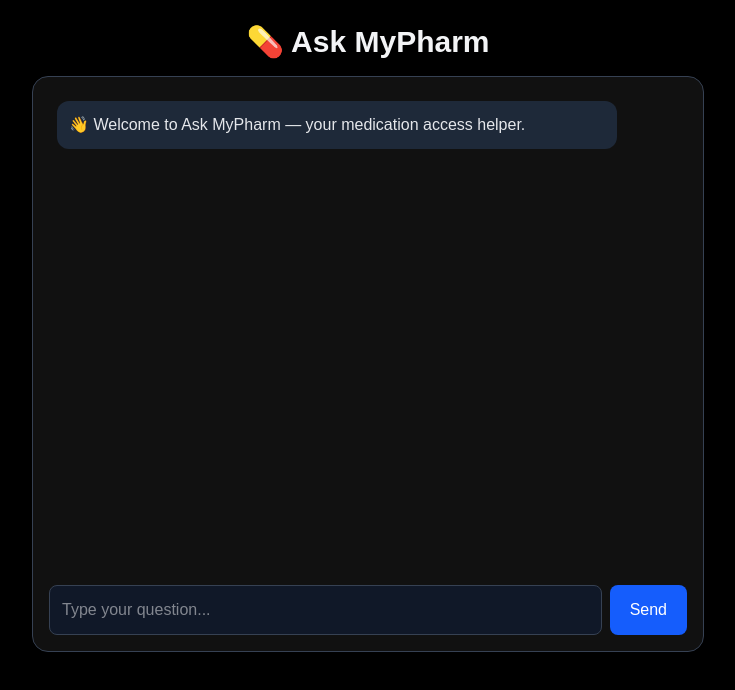
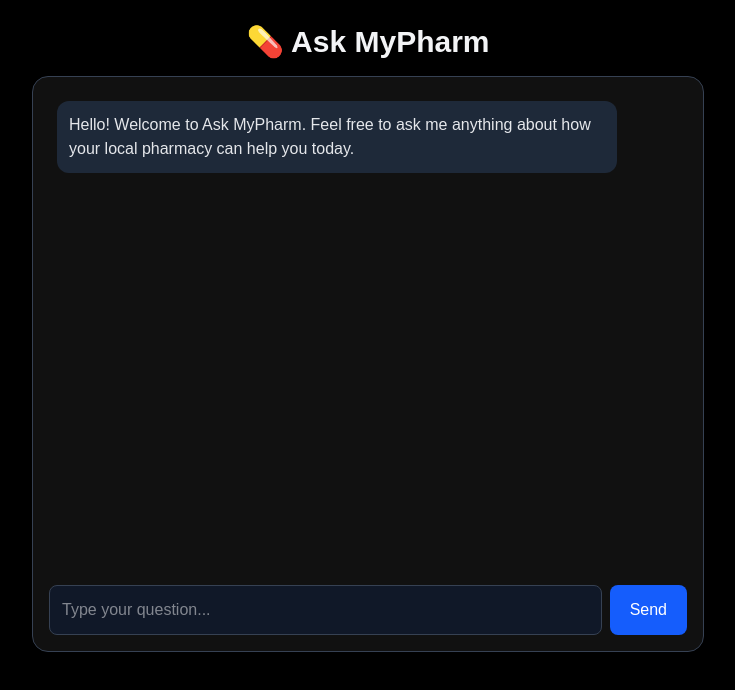
Before and after one commit to alan1212121212/askmypharm, a Next.js app: page / in a window 1280 px wide. Shown: the top 690 px of the page, without its empty margins (272-1007 px from the left). Built offline with nearby package versions, Linux system fonts and the light colour scheme.

Commit message:
Update AskMyPharmMVP.tsx

```diff
--- a/app/AskMyPharmMVP.tsx
+++ b/app/AskMyPharmMVP.tsx
@@ -6,7 +6,7 @@ type ChatMsg = { role: "system" | "user" | "assistant"; content: string };
 export default function AskMyPharmMVP() {
   const [input, setInput] = useState<string>("");
   const [messages, setMessages] = useState<ChatMsg[]>([
-    { role: "system", content: "👋 Welcome to Ask MyPharm — your medication access helper." },
+    { role: "system", content: "Hello! Welcome to Ask MyPharm. Feel free to ask me anything about how your local pharmacy can help you today." },
   ]);
   const [loading, setLoading] = useState<boolean>(false);
 
```
